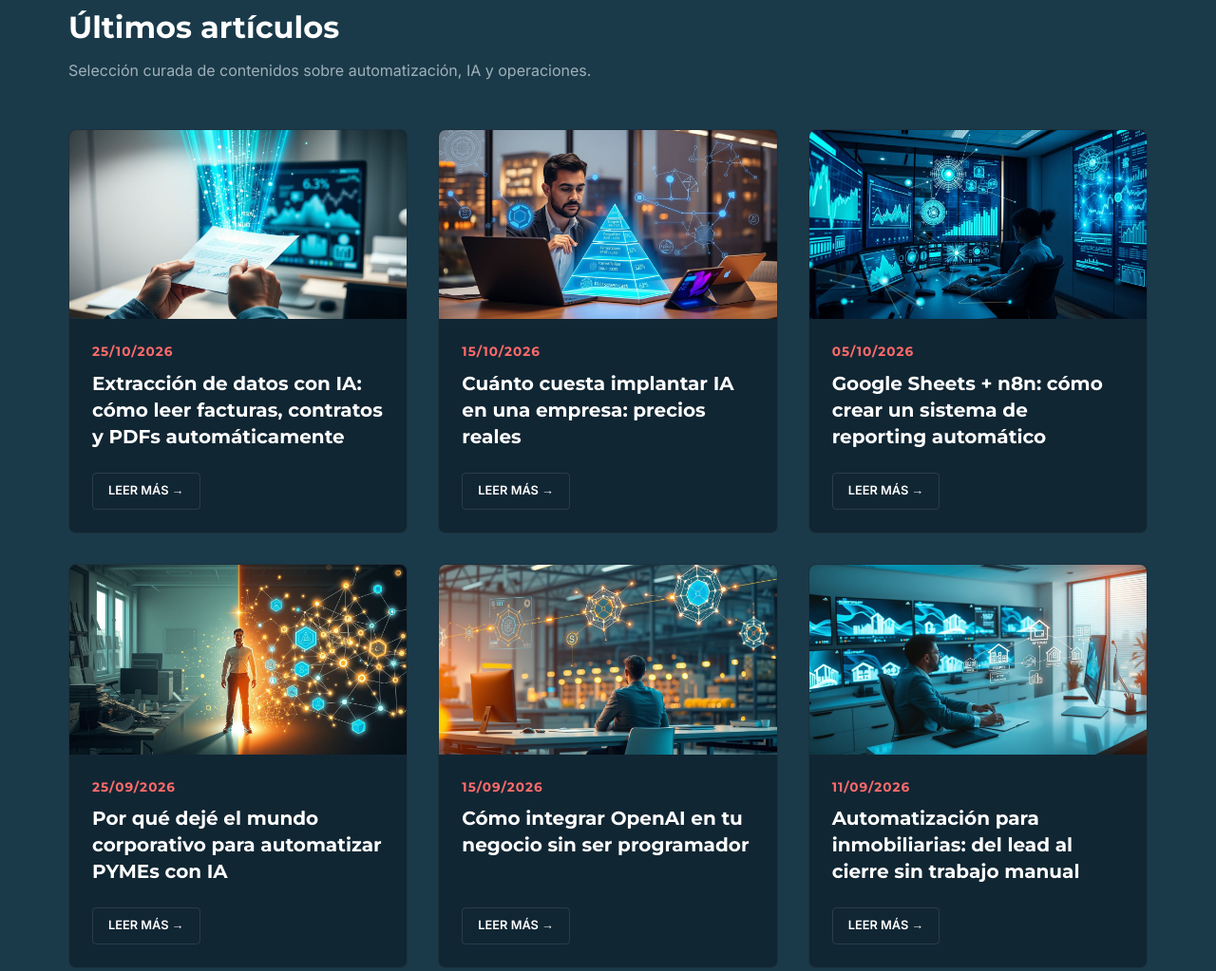
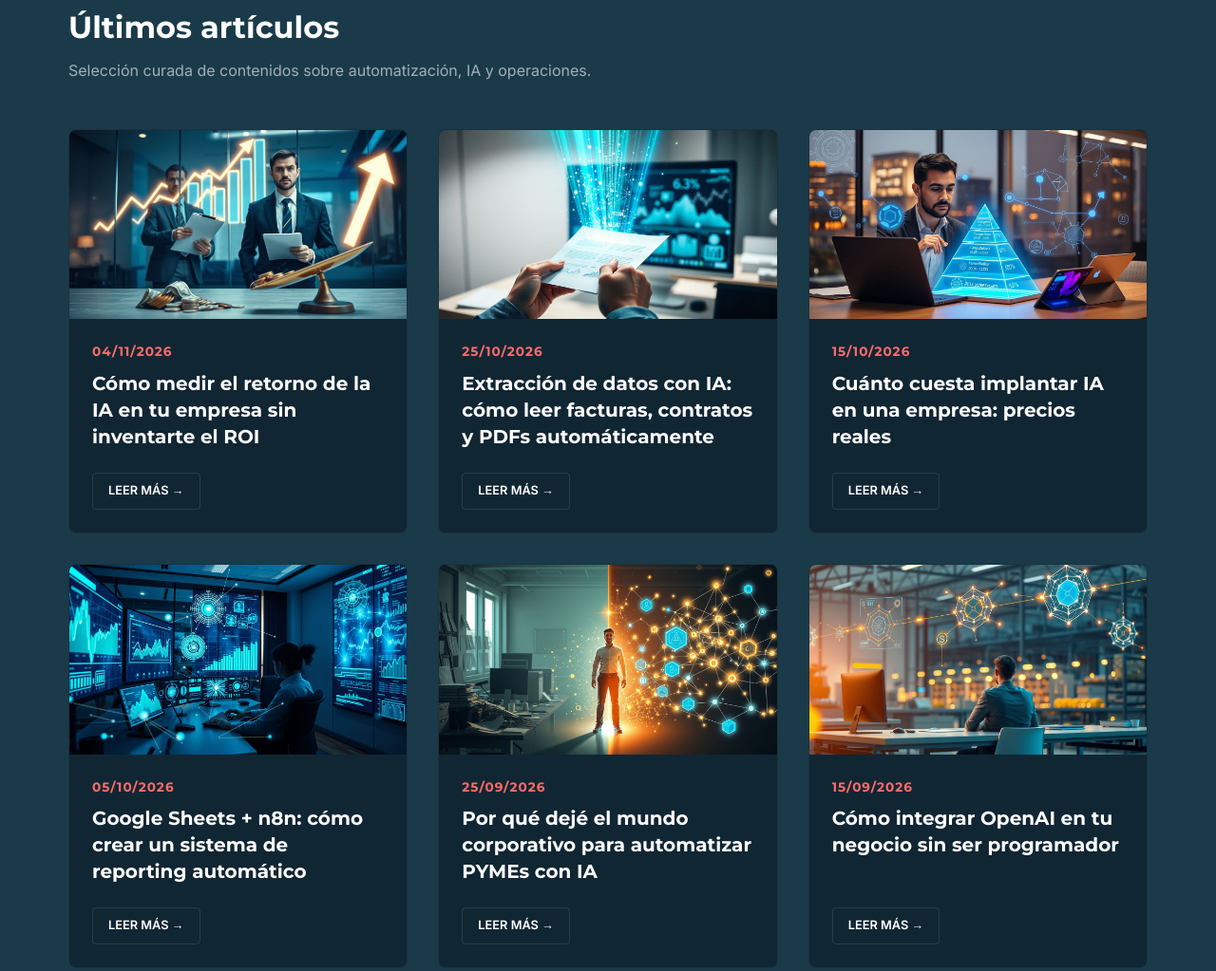
Before and after one commit to dincertis/davidincertis-weboficial, a plain HTML site: page blog/index.html in a window 1280 px wide. Shown: the part 447-1470 px from the top of the page at 95% size. Drawn offline with Linux system fonts and the light colour scheme.

```diff
--- a/blog/index.html
+++ b/blog/index.html
@@ -66,7 +66,19 @@
                 <p style="color: var(--color-text-dim); margin-bottom: 3rem;">Selección curada de contenidos sobre automatización, IA y operaciones.</p>
 
                 <div class="grid-3">
-                    <a href="https://davidincertis.com/blog/2026-10-25-recsNeqRGaearzwsW.html" class="blog-card-link">
+                    <a href="https://davidincertis.com/blog/2026-11-04-recQFoi7cJ8HzGHIB.html" class="blog-card-link">
+      <article class="blog-card">
+          <div class="blog-img-container">
+              <img src="/blog/imagenes/2026-11-04-recQFoi7cJ8HzGHIB.jpg" alt="Cómo medir el retorno de la IA en tu empresa sin inventarte el ROI" class="blog-img" loading="lazy">
+          </div>
+          <div class="blog-content">
+              <span class="blog-date">04/11/2026</span>
+              <h3 class="blog-title">Cómo medir el retorno de la IA en tu empresa sin inventarte el ROI</h3>
+              <span class="blog-read-more">LEER MÁS &rarr;</span>
+          </div>
+      </article>
+  </a>
+<a href="https://davidincertis.com/blog/2026-10-25-recsNeqRGaearzwsW.html" class="blog-card-link">
       <article class="blog-card">
           <div class="blog-img-container">
               <img src="/blog/imagenes/2026-10-25-recsNeqRGaearzwsW.jpg" alt="Extracción de datos con IA: cómo leer facturas, contratos y PDFs automáticamente" class="blog-img" loading="lazy">
@@ -301,7 +313,7 @@
           </div>
           <div class="blog-content">
               <span class="blog-date">Próximamente</span>
-              <h3 class="blog-title">Cómo medir el retorno de la IA en tu empresa sin inventarte el ROI</h3>
+              <h3 class="blog-title">Agentes de IA en la empresa: qué pueden hacer hoy de verdad (y qué no)</h3>
               <span class="blog-read-more" style="color: var(--color-text-dim); border-color: rgba(255,255,255,0.1);">Próximamente</span>
           </div>
       </article>
```
